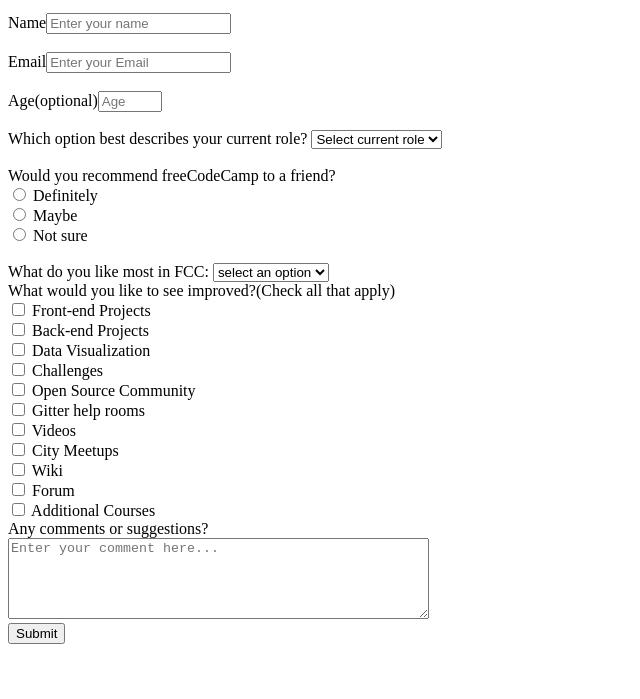
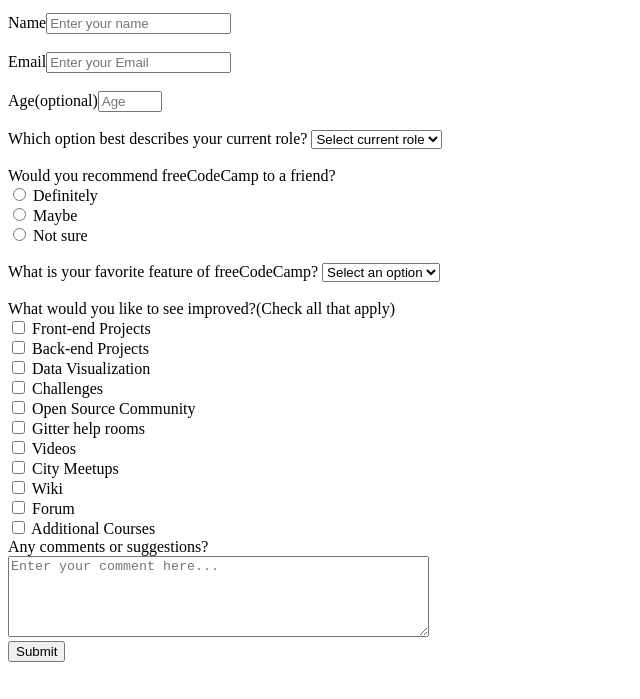
Before and after one commit to Sreevidya181/sreevidya181.github.io, a plain HTML site: page index.html in a window 1280 px wide. Shown: the part 101-800 px from the top of the page, without its empty margins (0-640 px from the left). Drawn offline with Linux system fonts and the light colour scheme.

Commit message:
Update index.html

```diff
--- a/index.html
+++ b/index.html
@@ -57,7 +57,7 @@
         </label><br>
       </div>
       <br>
-        <!--<div class="form-group" class="dropdownF">
+        <div class="form-group" class="dropdownF">
          <label for="feature">What is your favorite feature of freeCodeCamp? </label>
             <select name="feature" id ="feature" required>
               <option value=disabled selected value>Select an option</option>
@@ -67,15 +67,7 @@
               <option value="OpenSource">Open Source</option>
           </select><br>
         <br>
-      </div>-->
-      <label for="likethemost">What do you like most in FCC:</label>
-        <select id="likethemost">
-          <option value="" disabled selected>select an option</option>
-          <option value="challenges">Challenges</option>
-          <option value="projects">Projects</option>
-          <option value="community">Community</option>
-          <option value="open-source">Open Source</option>
-        </select>
+      </div>
 
         <div class="form-group">
         <label>What would you like to see improved?<span>(Check all that apply)</span></label><br>
```
